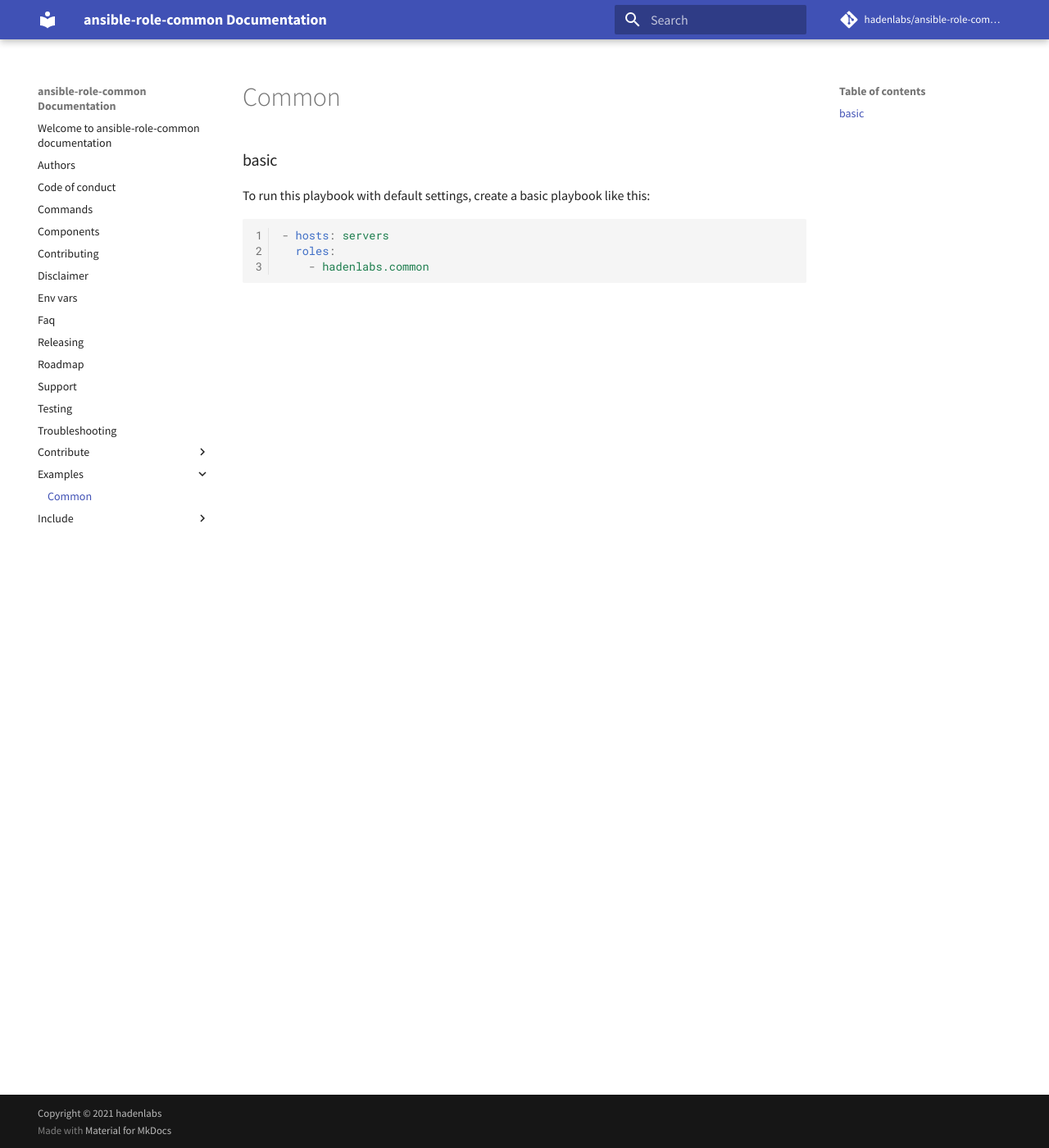
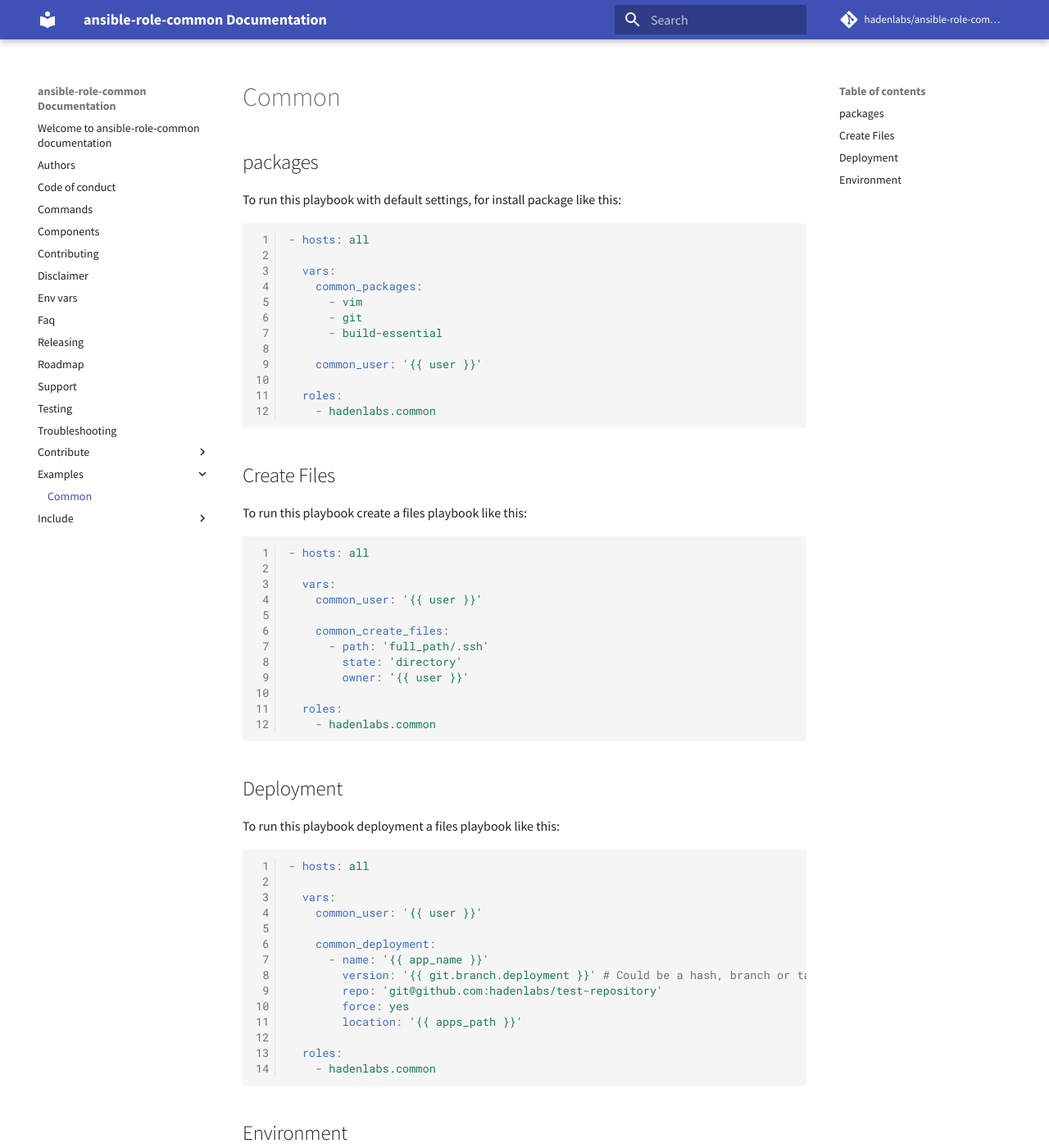
Before and after one commit to hadenlabs/ansible-role-common, an MkDocs documentation site: the page built from docs/examples/common.md, in a window 1280 px wide and 1400 px high. Shown: the whole window at 82% size. Built offline with MkDocs 1.6.1 and Material for MkDocs 9.7.7, drawn with Linux system fonts in a browser that asks for light colours; comment, search, counter and statistics services are not loaded; some of the changed text lies outside the part shown.

Commit message:
docs: generate examples (#3)

````diff
--- a/docs/examples/common.md
+++ b/docs/examples/common.md
@@ -6,12 +6,83 @@
 <!-- Include: docs/disclaimer.md -->
 <!-- Include: ac:toc -->
 
-### basic
+## packages
 
-To run this playbook with default settings, create a basic playbook like this:
+To run this playbook with default settings, for install package like this:
 
-```{.yaml}
-- hosts: servers
+```yaml
+- hosts: all
+
+  vars:
+    common_packages:
+      - vim
+      - git
+      - build-essential
+
+    common_user: '{{ user }}'
+
   roles:
     - hadenlabs.common
 ```
+
+## Create Files
+
+To run this playbook create a files playbook like this:
+
+```yaml
+- hosts: all
+
+  vars:
+    common_user: '{{ user }}'
+
+    common_create_files:
+      - path: 'full_path/.ssh'
+        state: 'directory'
+        owner: '{{ user }}'
+
+  roles:
+    - hadenlabs.common
+```
+
+## Deployment
+
+To run this playbook deployment a files playbook like this:
+
+```yaml
+- hosts: all
+
+  vars:
+    common_user: '{{ user }}'
+
+    common_deployment:
+      - name: '{{ app_name }}'
+        version: '{{ git.branch.deployment }}' # Could be a hash, branch or tag name
+        repo: 'git@github.com:hadenlabs/test-repository'
+        force: yes
+        location: '{{ apps_path }}'
+
+  roles:
+    - hadenlabs.common
+```
+
+## Environment
+
+To run this playbook environment a files playbook like this:
+
+```yaml
+- hosts: all
+
+  vars:
+    common_user: '{{ user }}'
+
+    common_environment_dict:
+      path: /usr/src/server/file
+      owner: ubuntu
+      group: ubuntu
+      permissions: 0640
+      envs:
+        KEY: Value
+
+  roles:
+    - hadenlabs.common
+```
````
Also changed, not shown: docs/authors.md (+1 -1 lines), 1 other file.
